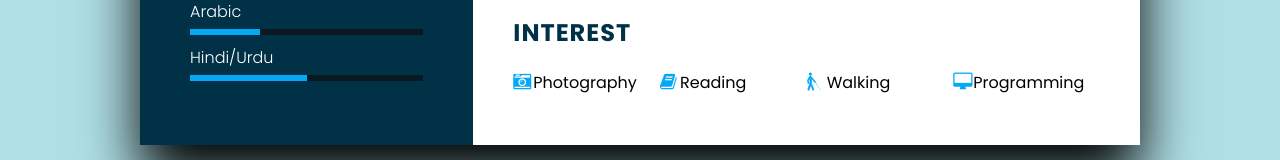
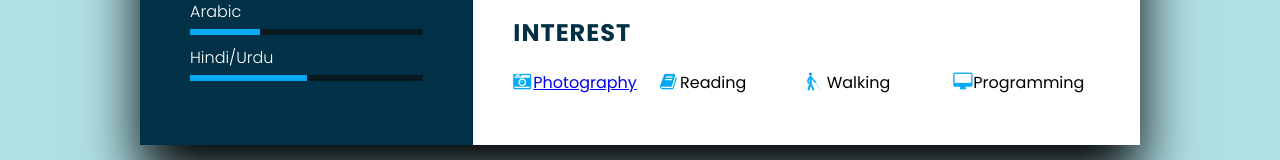
Before and after one commit to ridwanRahin004/ridwan_rahin.github.io, a plain HTML site: page index.html in a window 1280 px wide. Shown: the part 1710-1870 px from the top of the page. Drawn offline with Linux system fonts and the light colour scheme.

Commit message:
Add Instagram link

```diff
--- a/index.html
+++ b/index.html
@@ -253,7 +253,7 @@
                 <div class="about interest">
                     <h2 class="title2">Interest</h2>
                     <ul>
-                        <li><i class="fa fa-camera-retro" aria-hidden="true"></i>Photography</li>
+                        <li><i class="fa fa-camera-retro" aria-hidden="true"></i><a href="https://www.instagram.com/rid_ph_tangail/">Photography</a></li>
                         <li><i class="fa fa-book" aria-hidden="true"></i>Reading</li>
                         <li><i class="fa fa-blind" aria-hidden="true"></i>Walking</li>
                         <li><i class="fa fa-desktop" aria-hidden="true"></i>Programming</li>
```
